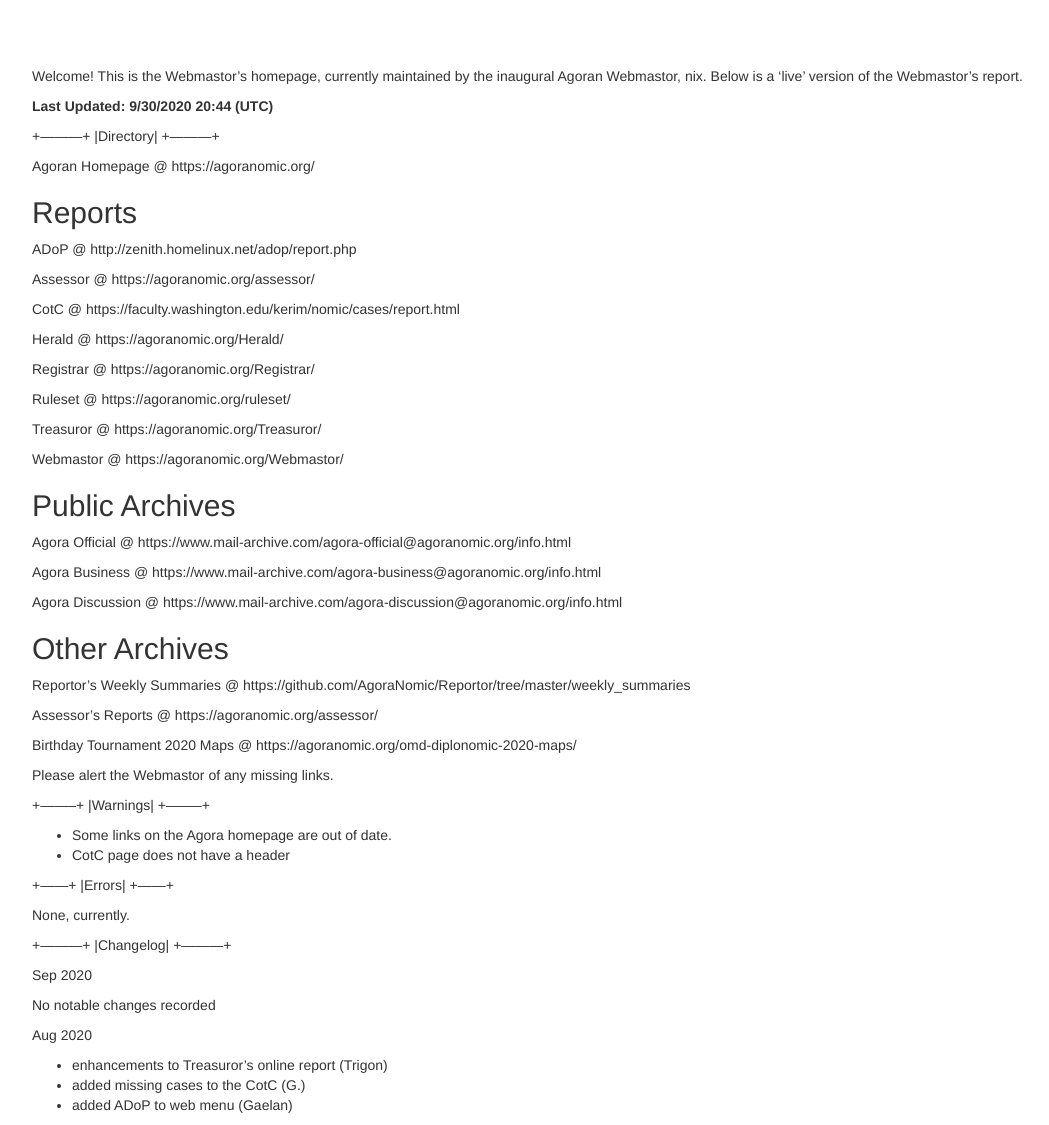
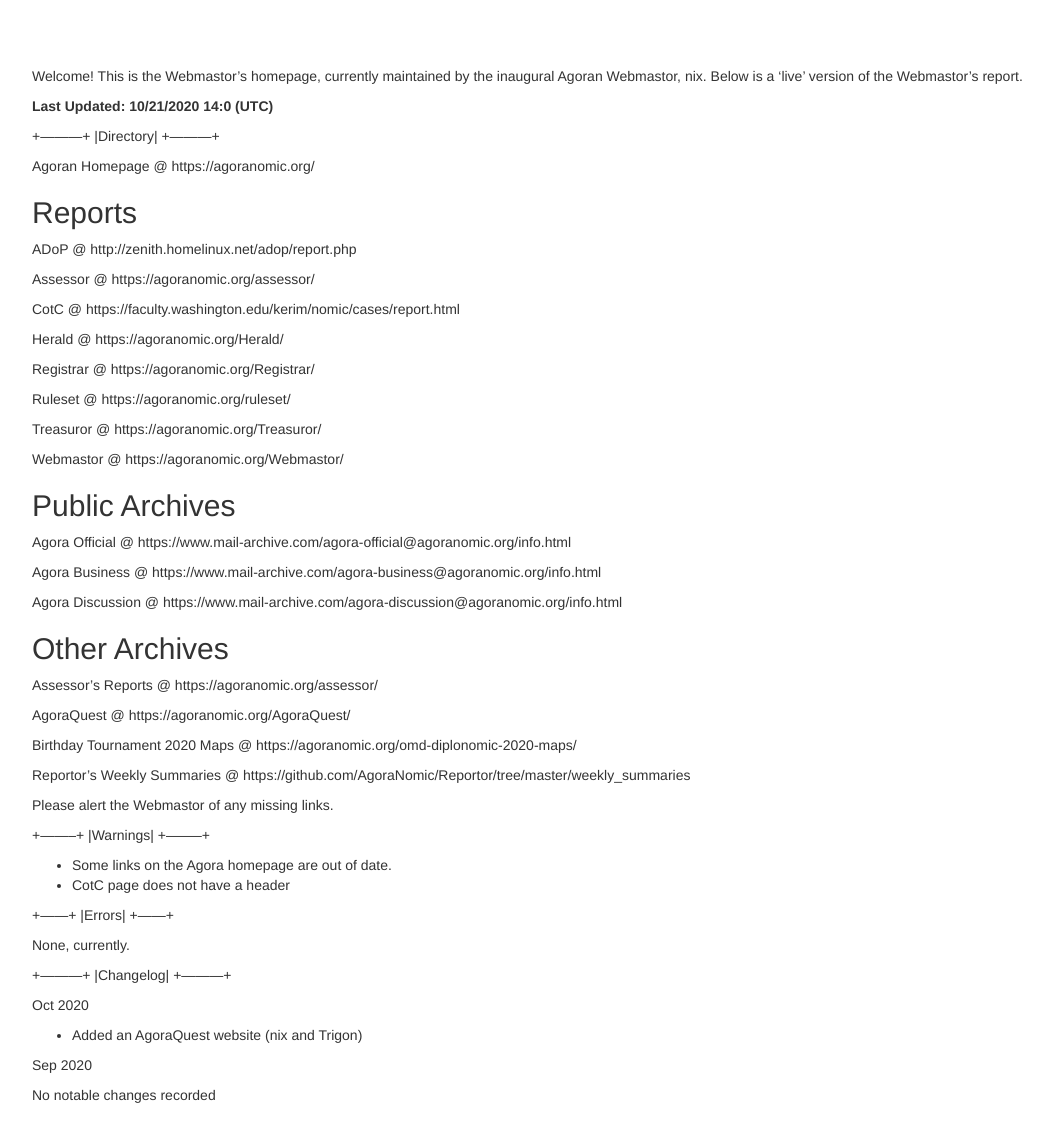
Before and after one commit to AgoraNomic/Webmastor, a Jekyll site: the page built from docs/index.md, in a window 1280 px wide, cut to the strip 104-1229 px from the top of the page. Shown: the whole strip, without its empty margins (38-1087 px from the left). Built offline with Jekyll 4.4.1, drawn with Linux system fonts in a browser that asks for light colours; nearby versions of some CDN libraries; our own code applies the rules of GitHub Pages for plain Markdown files.

Commit message:
make live report

```diff
--- a/docs/index.md
+++ b/docs/index.md
@@ -1,6 +1,6 @@
 Welcome! This is the Webmastor's homepage, currently maintained by the inaugural Agoran Webmastor, nix. Below is a 'live' version of the Webmastor's report.
 
-**Last Updated: 9/30/2020 20:44 (UTC)**
+**Last Updated: 10/21/2020 14:0 (UTC)**
 
 +---------+
 |Directory|
@@ -36,11 +36,13 @@ Agora Discussion @ https://www.mail-archive.com/agora-discussion@agoranomic.org/
 
 Other Archives
 --------------
-Reportor's Weekly Summaries @ https://github.com/AgoraNomic/Reportor/tree/master/weekly_summaries
-
 Assessor's Reports @ https://agoranomic.org/assessor/
 
+AgoraQuest @ https://agoranomic.org/AgoraQuest/
+
 Birthday Tournament 2020 Maps @ https://agoranomic.org/omd-diplonomic-2020-maps/
+
+Reportor's Weekly Summaries @ https://github.com/AgoraNomic/Reportor/tree/master/weekly_summaries
 
 Please alert the Webmastor of any missing links.
 
@@ -62,12 +64,10 @@ None, currently.
 |Changelog|
 +---------+
 
+Oct 2020
+
+- Added an AgoraQuest website (nix and Trigon)
+
 Sep 2020
 
 No notable changes recorded
-
-Aug 2020
-
-- enhancements to Treasuror's online report (Trigon)
-- added missing cases to the CotC (G.)
-- added ADoP to web menu (Gaelan)
```
